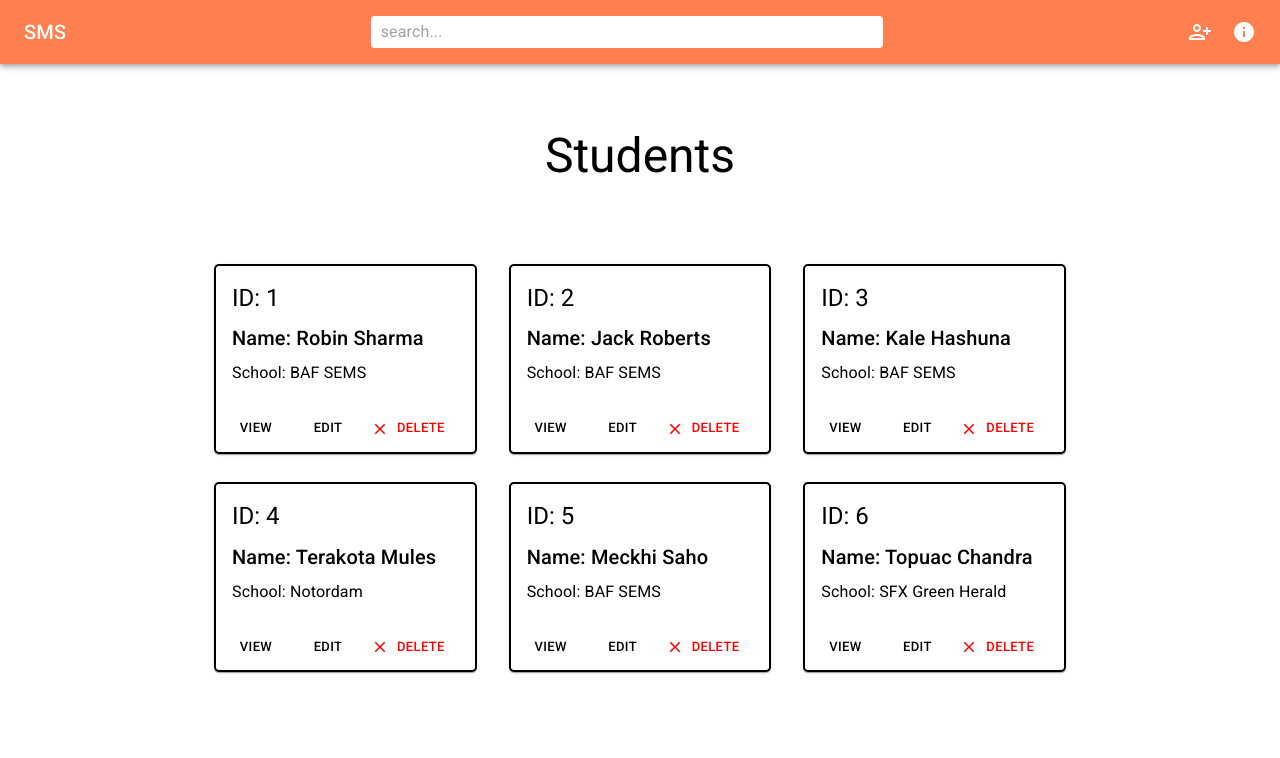
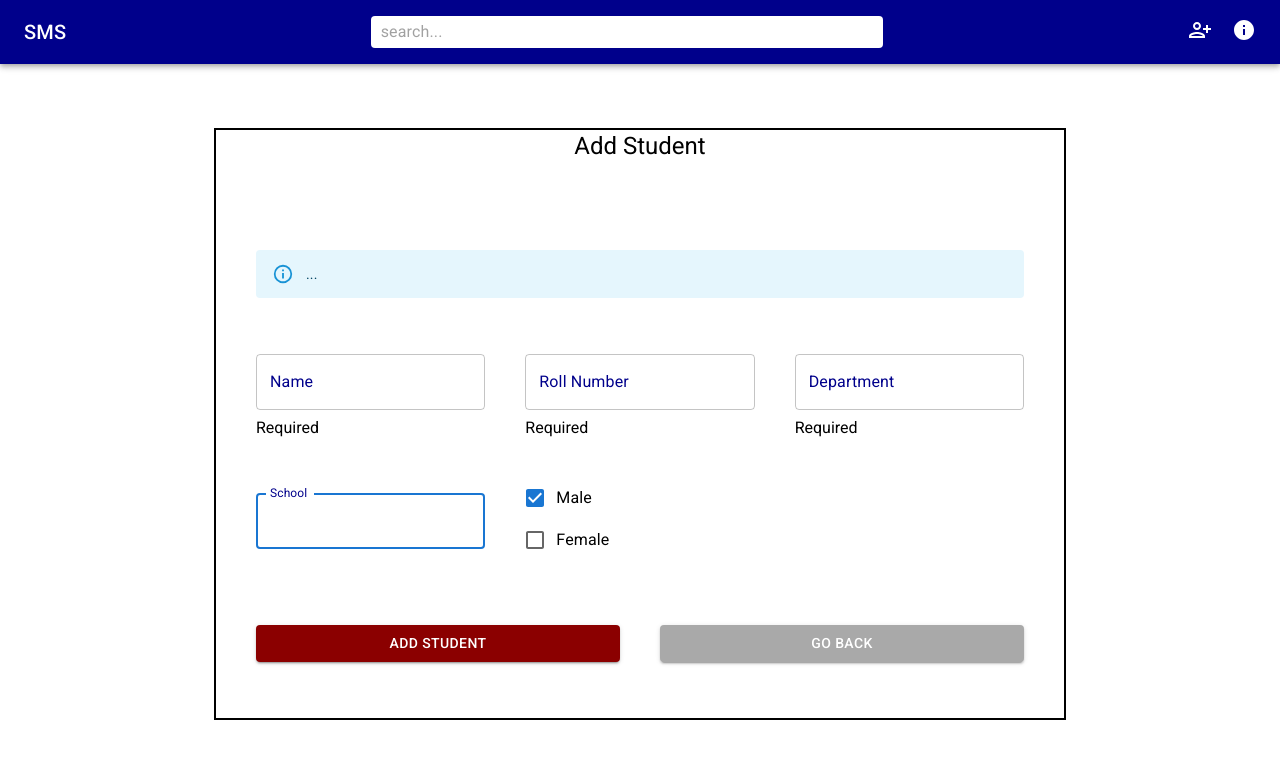
Before and after one commit to iftekharx/sms_material_react, a React (Create React App) app: page /addstudent in a window 1280 px wide. Shown: the top 758 px of the page. Built offline with nearby package versions, Linux system fonts and the light colour scheme.

Commit message:
Used React Routes and restyled the design of the web app

```diff
--- a/package.json
+++ b/package.json
@@ -13,6 +13,7 @@
     "formik": "^2.4.0",
     "react": "^18.2.0",
     "react-dom": "^18.2.0",
+    "react-router-dom": "^6.11.2",
     "react-scripts": "^5.0.1",
     "web-vitals": "^2.1.4",
     "yarn": "^1.22.19",
--- a/src/components/AboutModal.jsx
+++ b/src/components/AboutModal.jsx
@@ -1,4 +1,4 @@
-import React from "react"
+import React from 'react'
 import {
   Modal,
   Button,
@@ -6,13 +6,14 @@ import {
   Typography,
   Box,
   styled,
-} from "@mui/material"
+} from '@mui/material'
+import { Link } from 'react-router-dom'
 
 const StyledModal = styled(Modal)({
-  display: "flex",
-  alignItems: "center",
-  justifyContent: "center",
-  backgroundColor: "black",
+  display: 'flex',
+  alignItems: 'center',
+  justifyContent: 'center',
+  backgroundColor: 'black',
 })
 
 export const AboutModal = ({ onClose, onOpen }) => {
@@ -26,9 +27,9 @@ export const AboutModal = ({ onClose, onOpen }) => {
       <Box
         width={400}
         height={280}
-        color={"text.primary"}
-        backgroundColor={"white"}
-        sx={{ border: "2px solid black" }}
+        color={'text.primary'}
+        backgroundColor={'white'}
+        sx={{ border: '2px solid black' }}
         p={3}
         borderRadius={5}
       >
@@ -40,7 +41,7 @@ export const AboutModal = ({ onClose, onOpen }) => {
           <br></br>
 
           <Typography
-            textAlign={"center"}
+            textAlign={'center'}
             color="black"
             fontWeight={500}
             variant="h6"
@@ -57,7 +58,9 @@ export const AboutModal = ({ onClose, onOpen }) => {
           variant="contained"
           aria-label="outlined primary button group"
         >
-          <Button onClick={(e) => onClose()}>Close</Button>
+          <Link to="/">
+            <Button>Go Back</Button>
+          </Link>
         </ButtonGroup>
       </Box>
     </StyledModal>
--- a/src/components/AddStudentForm.jsx
+++ b/src/components/AddStudentForm.jsx
@@ -1,4 +1,5 @@
-import React from "react"
+import React from 'react'
+import { useState } from 'react'
 import {
   TextField,
   Typography,
@@ -7,46 +8,47 @@ import {
   Checkbox,
   Box,
   Grid,
+  Alert,
   Button,
   FormGroup,
-  Grow,
-} from "@mui/material"
-import { useFormik } from "formik"
-import * as Yup from "yup"
+} from '@mui/material'
+import { useFormik } from 'formik'
+import * as Yup from 'yup'
+import { Link } from 'react-router-dom'
 
 const AddStudentSchema = Yup.object().shape({
   name: Yup.string()
-    .min(2, "Too Short!")
-    .max(50, "Too Long!")
-    .required("Required"),
+    .min(2, 'Too Short!')
+    .max(50, 'Too Long!')
+    .required('Required'),
   roll: Yup.string()
-    .min(9, "Roll number must be 9 digit atleast")
-    .max(9, "Roll number must not be more than 9 digits")
-    .matches("[0-9]+", "Only digits allowed")
-    .required("Required"),
+    .min(9, 'Roll number must be 9 digit atleast')
+    .max(9, 'Roll number must not be more than 9 digits')
+    .matches('[0-9]+', 'Only digits allowed')
+    .required('Required'),
   school: Yup.string()
-    .min(5, "Too Short!")
-    .max(100, "Too Long!")
-    .required("Required"),
+    .min(5, 'Too Short!')
+    .max(100, 'Too Long!')
+    .required('Required'),
   department: Yup.string()
-    .min(5, "Too Short!")
-    .max(100, "Too Long!")
-    .required("Required"),
+    .min(5, 'Too Short!')
+    .max(100, 'Too Long!')
+    .required('Required'),
 })
 
 export const AddStudentForm = ({
-  showAdd,
   AddStudent,
   gender,
   handleGenderMale,
   handleGenderFemale,
 }) => {
+  const [message, setMessage] = useState('...')
   const formik = useFormik({
     initialValues: {
-      name: "",
-      roll: "",
-      school: "",
-      department: "",
+      name: '',
+      roll: '',
+      school: '',
+      department: '',
     },
     validationSchema: AddStudentSchema,
     onSubmit: (values) => {
@@ -56,102 +58,115 @@ export const AddStudentForm = ({
       const department = values.department
 
       AddStudent(name, roll, school, department)
+      setMessage('Student Successfully Added! :)')
       formik.resetForm()
     },
   })
   return (
-    <Grow
-      in={showAdd}
-      style={{ transformOrigin: "0 0 0" }}
-      {...(showAdd ? { timeout: 1000 } : {})}
-    >
-      <Container component="main" maxWidth="xs">
+    <Container component="main" maxWidth="md">
       <Box
         sx={{
           marginTop: 8,
-            display: "flex",
-            flexDirection: "column",
-            alignItems: "center",
-            backgroundColor: "#86B3CA",
+          display: 'flex',
+          maxWidth: 'md',
+          flexDirection: 'column',
+          alignItems: 'center',
+          backgroundColor: '#ffff',
+          border: '2px solid black',
         }}
       >
-          <Typography component="h1" variant="h5" color={"black"}>
+        <Typography component="h1" variant="h5" color={'black'}>
           Add Student
         </Typography>
-          <Box
+        <Grid
+          container
           component="form"
           onSubmit={formik.handleSubmit}
+          spacing={5}
           sx={{ mt: 1, p: 5 }}
         >
+          <Grid item xs={12} md={12}>
+            <Alert severity="info">{message}</Alert>
+          </Grid>
+          <Grid item xs={12} md={4}>
             <TextField
-              backgroundColor={"white"}
+              backgroundColor={'white'}
               margin="normal"
               fullWidth
               id="name"
-              {...formik.getFieldProps("name")}
+              {...formik.getFieldProps('name')}
               label="Name"
               autoComplete="name"
               autoFocus
-              sx={{ backgroundColor: "white" }}
+              sx={{ backgroundColor: 'white' }}
               InputLabelProps={{
-                style: { color: "darkblue" },
+                style: { color: 'darkblue' },
               }}
             />
+
             {formik.touched.name && formik.errors.name ? (
               <div>{formik.errors.name}</div>
             ) : null}
+          </Grid>
+          <Grid item xs={12} md={4}>
             <TextField
-              backgroundColor={"white"}
+              backgroundColor={'white'}
               margin="normal"
               fullWidth
               id="roll"
-              {...formik.getFieldProps("roll")}
+              {...formik.getFieldProps('roll')}
               label="Roll Number"
               autoComplete="roll"
               autoFocus
-              sx={{ backgroundColor: "white" }}
+              sx={{ backgroundColor: 'white' }}
               InputLabelProps={{
-                style: { color: "darkblue" },
+                style: { color: 'darkblue' },
               }}
             />
             {formik.touched.roll && formik.errors.roll ? (
               <div>{formik.errors.roll}</div>
             ) : null}
+          </Grid>
+          <Grid item xs={12} md={4}>
             <TextField
-              backgroundColor={"white"}
+              backgroundColor={'white'}
               margin="normal"
               fullWidth
-              {...formik.getFieldProps("department")}
+              {...formik.getFieldProps('department')}
               id="department"
               label="Department"
               autoComplete="department"
               autoFocus
-              sx={{ backgroundColor: "white" }}
+              sx={{ backgroundColor: 'white' }}
               InputLabelProps={{
-                style: { color: "darkblue" },
+                style: { color: 'darkblue' },
               }}
             />
             {formik.touched.department && formik.errors.department ? (
               <div>{formik.errors.department}</div>
             ) : null}
+          </Grid>
+          <Grid item xs={12} md={4}>
             <TextField
-              backgroundColor={"white"}
+              backgroundColor={'white'}
               margin="normal"
               fullWidth
               id="school"
               label="School"
-              {...formik.getFieldProps("school")}
+              {...formik.getFieldProps('school')}
               autoComplete="school"
               autoFocus
-              sx={{ backgroundColor: "white" }}
+              sx={{ backgroundColor: 'white' }}
               InputLabelProps={{
-                style: { color: "darkblue" },
+                style: { color: 'darkblue' },
               }}
             />
             {formik.touched.school && formik.errors.school ? (
               <div>{formik.errors.school}</div>
             ) : null}
+          </Grid>
 
+          <Grid item xs={12} md={4}>
             <FormGroup>
               <FormControlLabel
                 control={
@@ -162,7 +177,7 @@ export const AddStudentForm = ({
                   />
                 }
                 label="Male"
-                sx={{ color: "black" }}
+                sx={{ color: 'black' }}
               />
               <FormControlLabel
                 control={
@@ -172,26 +187,35 @@ export const AddStudentForm = ({
                     name="female"
                   />
                 }
-                sx={{ color: "black" }}
+                sx={{ color: 'black' }}
                 label="Female"
               />
             </FormGroup>
+          </Grid>
 
+          <Grid item xs={12} md={6}>
             <Button
+              fullWidth
               type="submit"
-              fullWidth
               variant="contained"
-              sx={{ backgroundColor: "darkred", mt: 3, mb: 2 }}
+              sx={{ backgroundColor: 'darkred', mt: 3, mb: 2 }}
             >
               Add Student
             </Button>
-            <Grid container>
-              <Grid item xs></Grid>
-              <Grid item></Grid>
+          </Grid>
+          <Grid item xs={12} md={6}>
+            <Link to="/">
+              <Button
+                fullWidth
+                variant="contained"
+                sx={{ backgroundColor: 'darkgrey', mt: 3, mb: 2 }}
+              >
+                Go Back
+              </Button>
+            </Link>
+          </Grid>
         </Grid>
       </Box>
-        </Box>
     </Container>
-    </Grow>
   )
 }
--- a/src/components/EditStudentForm.jsx
+++ b/src/components/EditStudentForm.jsx
@@ -7,12 +7,15 @@ import {
   Checkbox,
   Box,
   Button,
+  Alert,
   FormGroup,
+  Grid,
   Grow,
 } from '@mui/material'
 import { useState } from 'react'
 import { useFormik } from 'formik'
 import * as Yup from 'yup'
+import { Link } from 'react-router-dom'
 
 const AddStudentSchema = Yup.object().shape({
   name: Yup.string()
@@ -34,15 +37,11 @@ const AddStudentSchema = Yup.object().shape({
     .required('Required'),
 })
 
-export const EditStudentForm = ({
-  showEdit,
-  EditStudent,
-  student,
-  CloseEdit,
-}) => {
+export const EditStudentForm = ({ EditStudent, student }) => {
   const [id, setId] = useState(student.id)
   const [name, setName] = useState(student.name)
   const [roll, setRoll] = useState(student.roll)
+  const [message, setMessage] = useState('...')
 
   const [gender, setGender] = useState(student.gender === 'Male' ? true : false)
   const [genderStr, setGenderStr] = useState(
@@ -82,34 +81,38 @@ export const EditStudentForm = ({
       setDepartment(values.department)
 
       EditStudent(id, name, roll, genderStr, department, school)
-      CloseEdit()
+      setMessage('Student Successfully Added! :)')
     },
   })
 
   return (
-    <Grow
-      in={showEdit}
-      style={{ transformOrigin: '0 0 0' }}
-      {...(showEdit ? { timeout: 1000 } : {})}
-    >
-      <Container component="main" maxWidth="xs">
+    <Container component="main" maxWidth="md">
       <Box
         sx={{
           marginTop: 8,
           display: 'flex',
+          maxWidth: 'md',
           flexDirection: 'column',
           alignItems: 'center',
-            backgroundColor: '#86B3CA',
+          backgroundColor: '#e1f5ba',
+          border: '2px solid black',
         }}
       >
         <Typography component="h1" variant="h5" color={'black'}>
           Edit Student
         </Typography>
-          <Box
+
+        <Grid
+          container
           component="form"
           onSubmit={formik.handleSubmit}
+          spacing={5}
           sx={{ mt: 1, p: 5 }}
         >
+          <Grid item xs={12} md={12}>
+            <Alert severity="info">{message}</Alert>
+          </Grid>
+          <Grid item xs={12} md={4}>
             <TextField
               backgroundColor={'white'}
               margin="normal"
@@ -125,6 +128,8 @@ export const EditStudentForm = ({
                 style: { color: 'darkblue' },
               }}
             />
+          </Grid>
+          <Grid item xs={12} md={4}>
             <TextField
               backgroundColor={'white'}
               margin="normal"
@@ -143,6 +148,8 @@ export const EditStudentForm = ({
             {formik.touched.name && formik.errors.name ? (
               <div>{formik.errors.name}</div>
             ) : null}
+          </Grid>
+          <Grid item xs={12} md={4}>
             <TextField
               backgroundColor={'white'}
               margin="normal"
@@ -161,6 +168,8 @@ export const EditStudentForm = ({
             {formik.touched.roll && formik.errors.roll ? (
               <div>{formik.errors.roll}</div>
             ) : null}
+          </Grid>
+          <Grid item xs={12} md={4}>
             <TextField
               backgroundColor={'white'}
               margin="normal"
@@ -179,6 +188,9 @@ export const EditStudentForm = ({
             {formik.touched.department && formik.errors.department ? (
               <div>{formik.errors.department}</div>
             ) : null}
+          </Grid>
+
+          <Grid item xs={12} md={4}>
             <TextField
               backgroundColor={'white'}
               margin="normal"
@@ -196,6 +208,8 @@ export const EditStudentForm = ({
             {formik.touched.school && formik.errors.school ? (
               <div>{formik.errors.school}</div>
             ) : null}
+          </Grid>
+          <Grid item xs={12} md={4}>
             <FormGroup>
               <FormControlLabel
                 control={
@@ -220,16 +234,21 @@ export const EditStudentForm = ({
                 label="Female"
               />
             </FormGroup>
+          </Grid>
 
+          <Grid item xs={12} md={4}>
+            <Link to="/">
               <Button
                 fullWidth
                 variant="contained"
                 sx={{ backgroundColor: 'gray', mt: 3, mb: 2 }}
-              onClick={() => CloseEdit()}
               >
-              Close
+                Go Back
               </Button>
+            </Link>
+          </Grid>
 
+          <Grid item xs={12} md={4}>
             <Button
               type="submit"
               fullWidth
@@ -238,9 +257,9 @@ export const EditStudentForm = ({
             >
               Update
             </Button>
-          </Box>
+          </Grid>
+        </Grid>
       </Box>
     </Container>
-    </Grow>
   )
 }
--- a/src/components/Main.jsx
+++ b/src/components/Main.jsx
@@ -5,6 +5,13 @@ import DataObjectIcon from '@mui/icons-material/DataObject'
 import { styled } from '@mui/material'
 import { Student } from './Student'
 import { AddStudentForm } from './AddStudentForm'
+import Accordion from '@mui/material/Accordion'
+import AccordionSummary from '@mui/material/AccordionSummary'
+import AccordionDetails from '@mui/material/AccordionDetails'
+import Typography from '@mui/material/Typography'
+import ExpandMoreIcon from '@mui/icons-material/ExpandMore'
+import { BrowserRouter as Router, Routes, Route, Link } from 'react-router-dom'
+
 import {
   AppBar,
   Box,
@@ -14,7 +21,6 @@ import {
   Menu,
   MenuItem,
   Toolbar,
-  Typography,
 } from '@mui/material'
 
 import MenuIcon from '@mui/icons-material/Menu'
@@ -24,7 +30,7 @@ import { AboutModal } from './AboutModal'
 
 const StyledToolbar = styled(Toolbar)({
   display: 'flex',
-  backgroundColor: 'coral',
+  backgroundColor: 'darkblue',
   justifyContent: 'space-between',
 })
 
@@ -107,8 +113,6 @@ export const Main = () => {
   ])
   const [open, setOpen] = useState(false)
   const [openAbout, setOpenAbout] = useState(false)
-  const [showAdd, setShowAdd] = useState(false)
-  const [showEdit, setShowEdit] = useState(false)
 
   const [name, setName] = useState('')
   const [roll, setRoll] = useState('')
@@ -134,12 +138,6 @@ export const Main = () => {
     )
 
     setFilteredList(students)
-
-    setShowEdit(false)
-  }
-
-  const onEdit = () => {
-    setShowEdit(!showEdit)
   }
 
   const handleGenderMale = (e) => {
@@ -155,7 +153,7 @@ export const Main = () => {
   }
 
   const deleteStudent = (id) => {
-    if (window.confirm('Are you sure?') == true) {
+    if (window.confirm('Are you sure?') === true) {
       const newList = students.filter((student) => {
         return student.id !== id
       })
@@ -216,6 +214,7 @@ export const Main = () => {
 
   return (
     <>
+      <Router>
         <AppBar position="sticky">
           <StyledToolbar>
             <Typography
@@ -229,22 +228,23 @@ export const Main = () => {
               <InputBase placeholder="search..." onChange={filterBySearch} />
             </Search>
             <Icons>
+              <Link to="/addstudent">
                 <PersonAddAltIcon
-              onClick={() => {
-                setShowAdd(!showAdd)
-              }}
+                  onClick={() => {}}
                   sx={{
                     color: 'white',
                     cursor: 'pointer',
                   }}
                 />
+              </Link>
+              <Link to="about">
                 <InfoIcon
-              onClick={() => OpenAbout()}
                   sx={{
                     cursor: 'pointer',
                     color: 'white',
                   }}
                 />
+              </Link>
             </Icons>
             <UserBox onClick={(e) => setOpen(true)}>
               <MenuIcon sx={{ color: 'white' }} />
@@ -265,21 +265,13 @@ export const Main = () => {
               horizontal: 'right',
             }}
           >
-          <MenuItem
-            onClick={() => {
-              setShowAdd(true)
-            }}
-          >
-            Add Student
-          </MenuItem>
+            <Link to="/addstudent">
+              <MenuItem>Add Student</MenuItem>
+            </Link>
 
-          <MenuItem
-            onClick={() => {
-              setShowAdd(false)
-            }}
-          >
-            Hide Add Panel
-          </MenuItem>
+            <Link to="/">
+              <MenuItem>Hide Add Panel</MenuItem>
+            </Link>
             <MenuItem
               onClick={() => {
                 setOpenAbout(true)
@@ -289,45 +281,67 @@ export const Main = () => {
             </MenuItem>
           </Menu>
         </AppBar>
-      {showAdd && (
+        <Routes>
+          <Route
+            path="/addstudent"
+            element={
               <AddStudentForm
-          showAdd={showAdd}
                 AddStudent={AddStudent}
                 gender={gender}
                 handleGenderMale={handleGenderMale}
                 handleGenderFemale={handleGenderFemale}
               />
-      )}
+            }
+          ></Route>
+          <Route
+            path="/"
+            element={
               <Container sx={{ py: 8 }} maxWidth="md">
                 {/* End hero unit */}
-        <Typography variant={'h3'} mb={10} textAlign={'center'}>
+
+                <Accordion
+                  defaultExpanded={true}
+                  sx={{ backgroundColor: '#dde2ed' }}
+                >
+                  <AccordionSummary
+                    expandIcon={<ExpandMoreIcon />}
+                    aria-controls="panel1a-content"
+                    id="panel1a-header"
+                  >
+                    <Typography variant={'h3'} align="center">
                       Students
                     </Typography>
-
+                  </AccordionSummary>
+                  <AccordionDetails>
                     <Grid container spacing={4}>
                       {filteredList.map((student, index) => (
                         <studentDetailsContext.Provider
                           key={index}
-              value={[student, deleteStudent, onEdit, setCurrentStudent]}
+                          value={[student, deleteStudent, setCurrentStudent]}
                         >
                           <Student />
                         </studentDetailsContext.Provider>
                       ))}
                     </Grid>
+                  </AccordionDetails>
+                </Accordion>
               </Container>
+            }
+          ></Route>
 
-      {showEdit && (
+          <Route
+            path="/editstudent"
+            element={
               <EditStudentForm
-          showEdit={showEdit}
                 EditStudent={EditStudent}
                 student={currentStudent}
-          CloseEdit={() => {
-            setShowEdit(false)
-          }}
               />
-      )}
+            }
+          ></Route>
 
-      {openAbout && (
+          <Route
+            path="/about"
+            element={
               <AboutModal
                 onOpen={(e) => {
                   setOpenAbout(true)
@@ -336,7 +350,10 @@ export const Main = () => {
                   setOpenAbout(false)
                 }}
               />
-      )}
+            }
+          ></Route>
+        </Routes>
+      </Router>
     </>
   )
 }
--- a/src/components/Student.jsx
+++ b/src/components/Student.jsx
@@ -1,4 +1,6 @@
 import React from 'react'
+import Man3Icon from '@mui/icons-material/Man3'
+import Woman2Icon from '@mui/icons-material/Woman2'
 import {
   Button,
   Card,
@@ -10,9 +12,10 @@ import {
 import CloseIcon from '@mui/icons-material/Close'
 import { useState, useContext } from 'react'
 import { studentDetailsContext } from './Main'
+import { Link } from 'react-router-dom'
 
 export const Student = () => {
-  const [student, deleteStudent, onEdit, setCurrentStudent] = useContext(
+  const [student, deleteStudent, setCurrentStudent] = useContext(
     studentDetailsContext
   )
 
@@ -33,7 +36,8 @@ export const Student = () => {
       >
         <CardContent sx={{ flexGrow: 1 }}>
           <Typography gutterBottom variant="h5" component="h2">
-            ID: {student.id}
+            {student.gender === 'Male' ? <Man3Icon /> : <Woman2Icon />} ID:{' '}
+            {student.id}
           </Typography>
           <Typography gutterBottom variant="h6" component="h2">
             Name: {student.name}
@@ -60,16 +64,17 @@ export const Student = () => {
           >
             {showDetails ? 'Hide' : 'View'}
           </Button>
+          <Link to="/editstudent">
             <Button
               sx={{ color: 'black' }}
               size="small"
               onClick={() => {
                 setCurrentStudent(student)
-              onEdit(true)
               }}
             >
               Edit
             </Button>
+          </Link>
           <Button
             onClick={() => deleteStudent(student.id)}
             startIcon={<CloseIcon />}
```
Also changed, not shown: 1 other file (tests, documents, lock files or other folders). Lines whose indentation alone changed are shown as unchanged.
